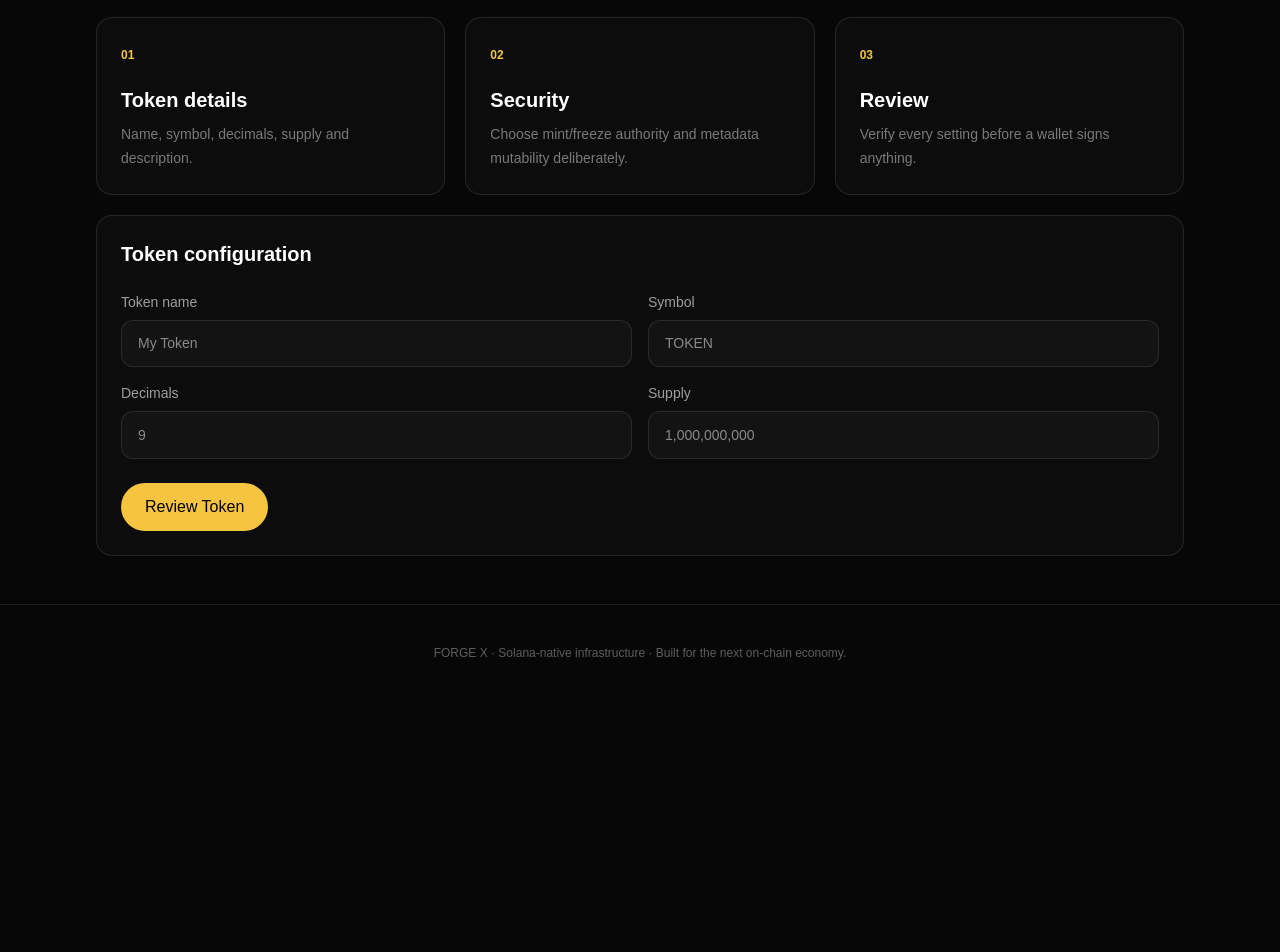
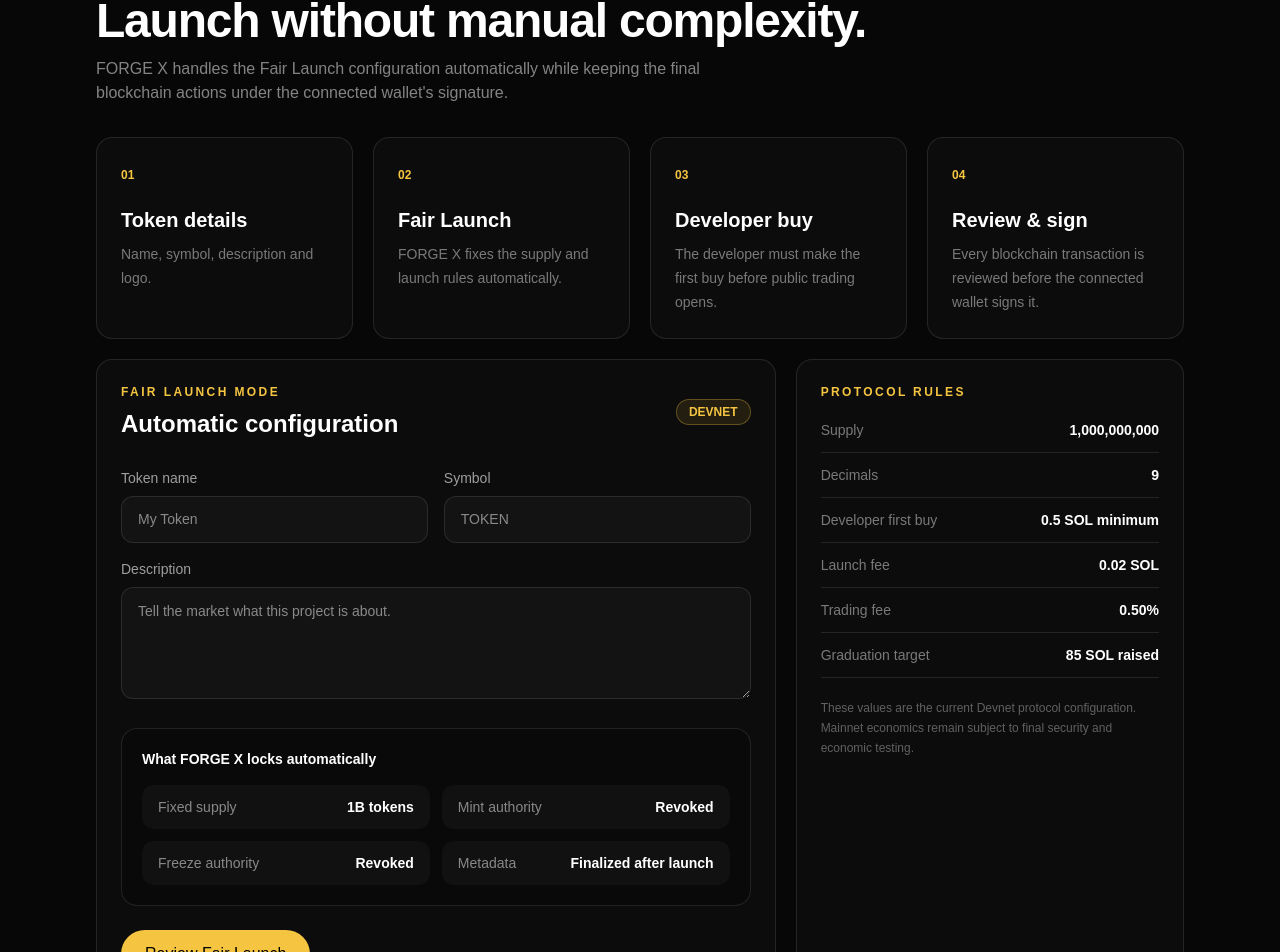
Before and after one commit to FORGEX-CL/FORGE-X-, a Next.js app: page /launch in a window 1280 px wide. Shown: the part 309-1261 px from the top of the page. Before the commit the page ends 1010 px from the top, so only its background shows below. Built offline with nearby package versions, Linux system fonts and the light colour scheme; no server answers.

Commit message:
Build FORGE X Fair Launch launch experience

```diff
--- a/app/launch/page.tsx
+++ b/app/launch/page.tsx
@@ -1,3 +1,92 @@
 import { Shell, SectionTitle, Card } from "../components/Shell";
-const steps = [["01","Token details","Name, symbol, decimals, supply and description."],["02","Security","Choose mint/freeze authority and metadata mutability deliberately."],["03","Review","Verify every setting before a wallet signs anything."]];
-export default function Launch(){return <Shell><main className="mx-auto max-w-6xl px-5 py-12 lg:px-8"><SectionTitle eyebrow="Launch" title="Launch with control." text="A guided token-creation workspace designed around explicit permissions and review before signing."/><div className="grid gap-5 md:grid-cols-3">{steps.map(([n,t,d])=><Card key={n}><span className="text-xs font-bold text-[#f5c542]">{n}</span><h2 className="mt-5 text-xl font-bold">{t}</h2><p className="mt-2 text-sm leading-6 text-white/45">{d}</p></Card>)}</div><Card className="mt-5"><h2 className="text-xl font-bold">Token configuration</h2><div className="mt-6 grid gap-4 sm:grid-cols-2"><label className="text-sm text-white/60">Token name<input className="forge-input" placeholder="My Token" /></label><label className="text-sm text-white/60">Symbol<input className="forge-input" placeholder="TOKEN" /></label><label className="text-sm text-white/60">Decimals<input className="forge-input" type="number" placeholder="9" /></label><label className="text-sm text-white/60">Supply<input className="forge-input" type="number" placeholder="1,000,000,000" /></label></div><button className="mt-6 rounded-full bg-[#f5c542] px-6 py-3 font-bold text-black">Review Token</button></Card></main></Shell>}
+
+const steps = [
+  ["01", "Token details", "Name, symbol, description and logo."],
+  ["02", "Fair Launch", "FORGE X fixes the supply and launch rules automatically."],
+  ["03", "Developer buy", "The developer must make the first buy before public trading opens."],
+  ["04", "Review & sign", "Every blockchain transaction is reviewed before the connected wallet signs it."],
+];
+
+const rules = [
+  ["Supply", "1,000,000,000"],
+  ["Decimals", "9"],
+  ["Developer first buy", "0.5 SOL minimum"],
+  ["Launch fee", "0.02 SOL"],
+  ["Trading fee", "0.50%"],
+  ["Graduation target", "85 SOL raised"],
+];
+
+export default function Launch() {
+  return (
+    <Shell>
+      <main className="mx-auto max-w-6xl px-5 py-12 lg:px-8">
+        <div className="mb-10 flex items-center gap-5">
+          <img src="/forge-x-mark.svg" alt="FORGE X" className="h-20 w-20 rounded-2xl" />
+          <div>
+            <p className="text-xs font-bold uppercase tracking-[0.25em] text-[#f5c542]">FORGE X</p>
+            <h1 className="mt-1 text-3xl font-black tracking-tight">Fair Launch</h1>
+          </div>
+        </div>
+
+        <SectionTitle
+          eyebrow="Launch"
+          title="Launch without manual complexity."
+          text="FORGE X handles the Fair Launch configuration automatically while keeping the final blockchain actions under the connected wallet's signature."
+        />
+
+        <div className="grid gap-5 md:grid-cols-2 lg:grid-cols-4">
+          {steps.map(([n, t, d]) => (
+            <Card key={n}>
+              <span className="text-xs font-bold text-[#f5c542]">{n}</span>
+              <h2 className="mt-5 text-xl font-bold">{t}</h2>
+              <p className="mt-2 text-sm leading-6 text-white/45">{d}</p>
+            </Card>
+          ))}
+        </div>
+
+        <div className="mt-5 grid gap-5 lg:grid-cols-[1.4fr_.8fr]">
+          <Card>
+            <div className="flex items-center justify-between gap-4">
+              <div>
+                <p className="text-xs font-bold uppercase tracking-[0.2em] text-[#f5c542]">Fair Launch mode</p>
+                <h2 className="mt-2 text-2xl font-black">Automatic configuration</h2>
+              </div>
+              <span className="rounded-full border border-[#f5c542]/30 bg-[#f5c542]/10 px-3 py-1 text-xs font-bold text-[#f5c542]">DEVNET</span>
+            </div>
+
+            <div className="mt-7 grid gap-4 sm:grid-cols-2">
+              <label className="text-sm text-white/60">Token name<input className="forge-input" placeholder="My Token" /></label>
+              <label className="text-sm text-white/60">Symbol<input className="forge-input" placeholder="TOKEN" /></label>
+              <label className="text-sm text-white/60 sm:col-span-2">Description<textarea className="forge-input min-h-28" placeholder="Tell the market what this project is about." /></label>
+            </div>
+
+            <div className="mt-6 rounded-2xl border border-white/10 bg-black/20 p-5">
+              <p className="text-sm font-bold">What FORGE X locks automatically</p>
+              <div className="mt-4 grid gap-3 sm:grid-cols-2">
+                {[["Fixed supply", "1B tokens"], ["Mint authority", "Revoked"], ["Freeze authority", "Revoked"], ["Metadata", "Finalized after launch"]].map(([a, b]) => (
+                  <div key={a} className="flex items-center justify-between rounded-xl bg-white/[0.03] px-4 py-3 text-sm">
+                    <span className="text-white/50">{a}</span><span className="font-semibold">{b}</span>
+                  </div>
+                ))}
+              </div>
+            </div>
+
+            <button className="mt-6 rounded-full bg-[#f5c542] px-6 py-3 font-bold text-black">Review Fair Launch</button>
+          </Card>
+
+          <Card>
+            <p className="text-xs font-bold uppercase tracking-[0.2em] text-[#f5c542]">Protocol rules</p>
+            <div className="mt-5 space-y-3">
+              {rules.map(([a, b]) => (
+                <div key={a} className="flex items-center justify-between border-b border-white/10 pb-3 text-sm">
+                  <span className="text-white/45">{a}</span><span className="font-bold">{b}</span>
+                </div>
+              ))}
+            </div>
+            <p className="mt-5 text-xs leading-5 text-white/35">These values are the current Devnet protocol configuration. Mainnet economics remain subject to final security and economic testing.</p>
+          </Card>
+        </div>
+      </main>
+    </Shell>
+  );
+}
```
